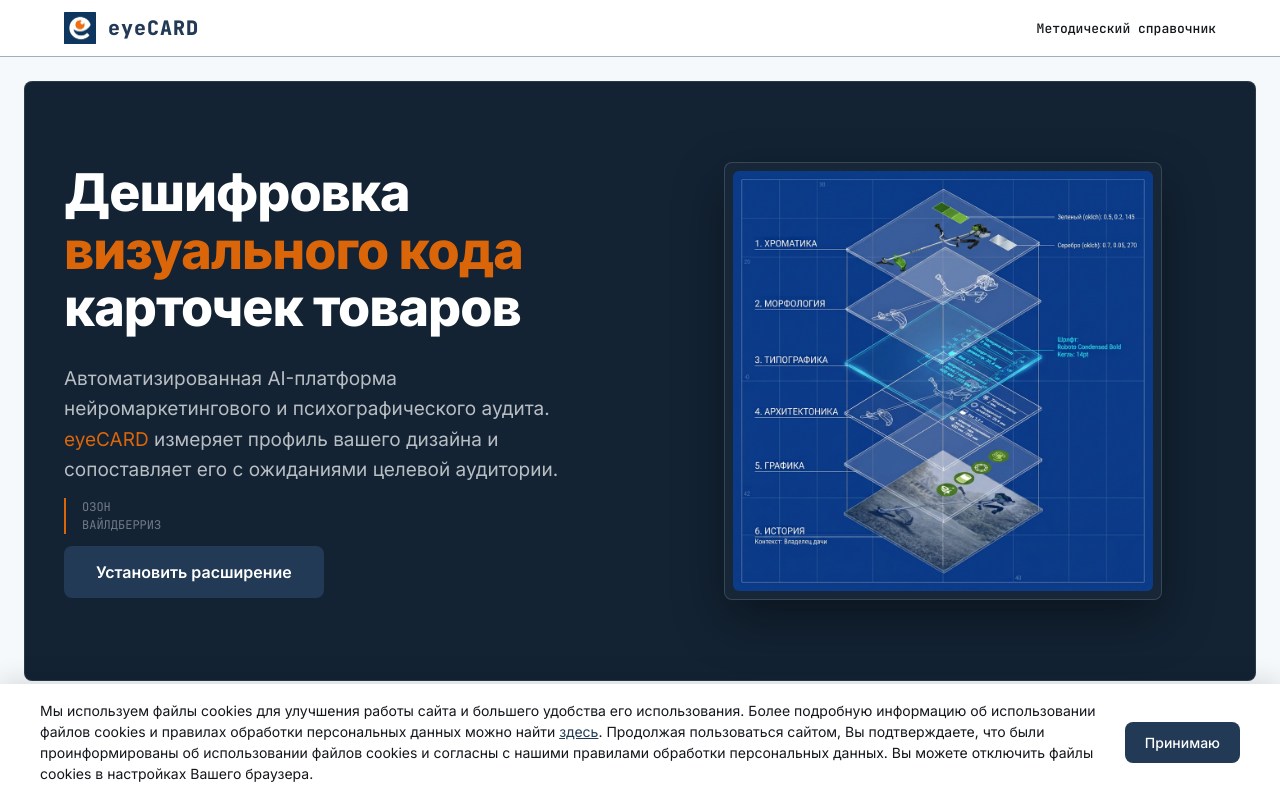
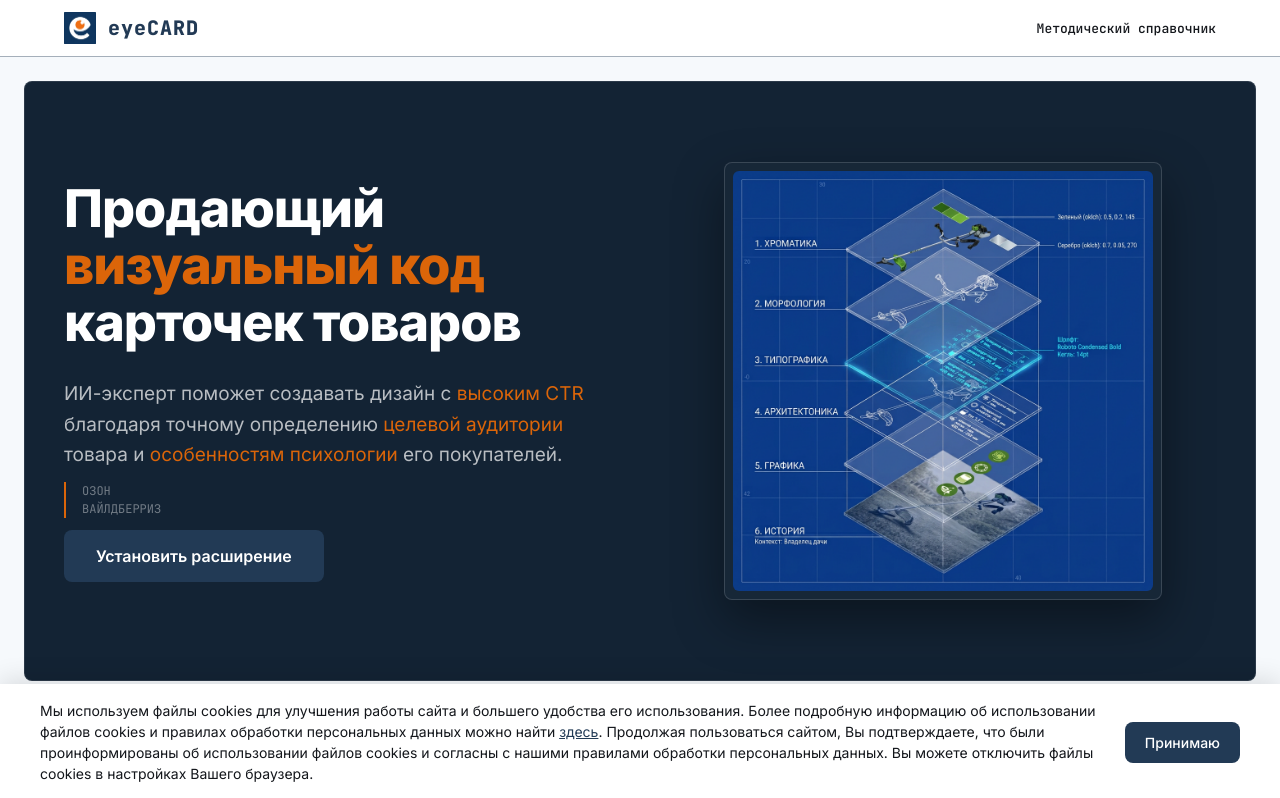
Before and after one commit to Robastik/psychotype-radical-marketing-web, a Next.js app: page / in a window 1280 px wide. Shown: the top 798 px of the page. Built offline with nearby package versions, Linux system fonts and the light colour scheme.

Commit message:
Уточнение УТП в Hero блоке

```diff
--- a/src/app/page.tsx
+++ b/src/app/page.tsx
@@ -19,12 +19,12 @@
             {/* Value Proposition */}
             <div className="hero-content">
               <h1 className="hero-title">
-                Дешифровка <br /> <span className="accent-text">визуального кода</span> <br /> карточек товаров
+                Продающий <br /> <span className="accent-text">визуальный код</span> <br /> карточек товаров
               </h1>
 
               <div className="hero-description">
                 <p className="hero-text">
-                  Автоматизированная AI-платформа нейромаркетингового и психографического аудита. <span className="accent-text">eyeCARD</span> измеряет профиль вашего дизайна и сопоставляет его с ожиданиями целевой аудитории.
+                  ИИ-эксперт поможет создавать дизайн с <span className="accent-text">высоким CTR</span> благодаря точному определению <span className="accent-text">целевой аудитории</span> товара и <span className="accent-text">особенностям психологии</span> его покупателей.
                 </p>
                 <div className="technical-data platforms-badge">
                   ОЗОН <br />
```
